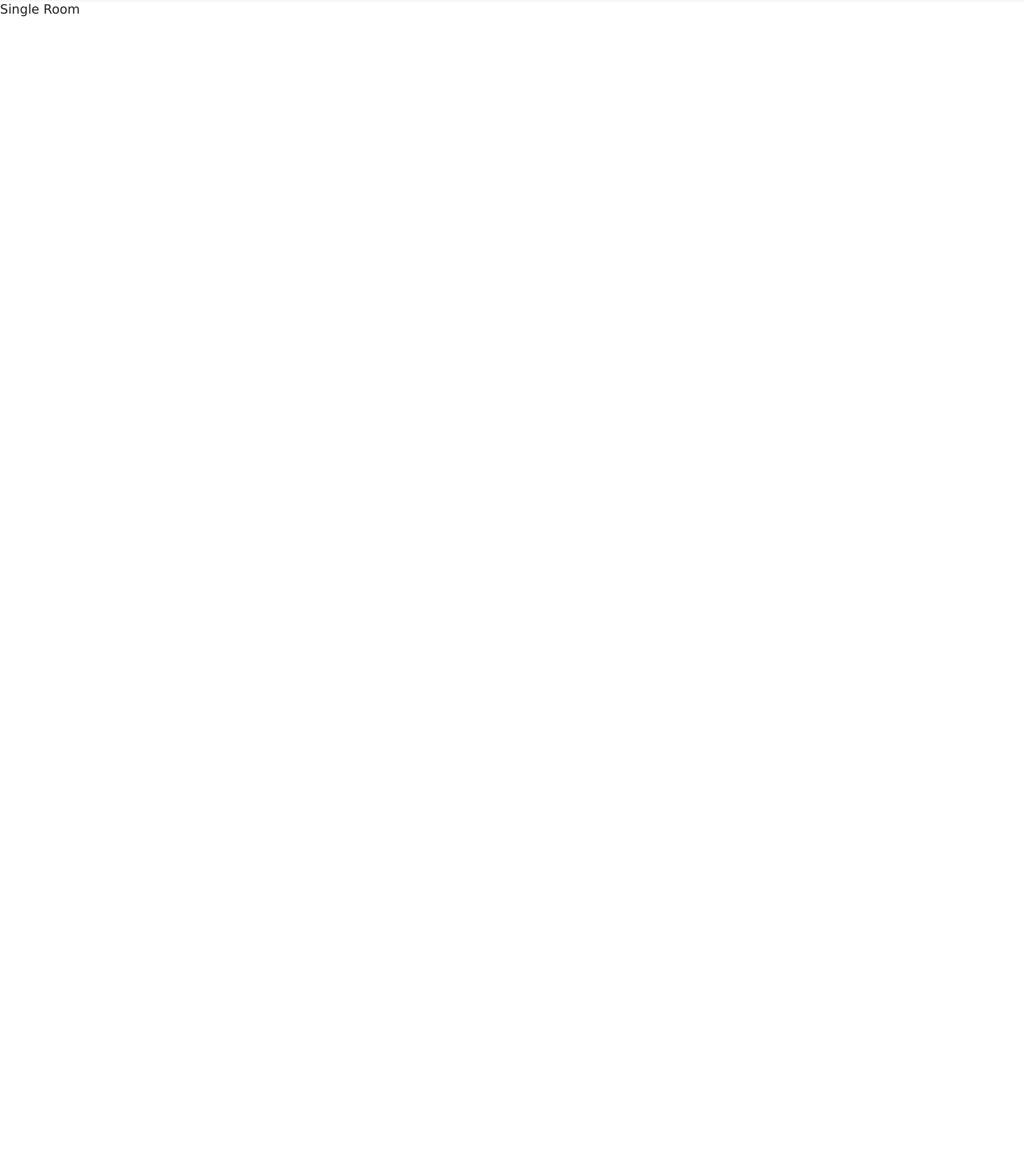
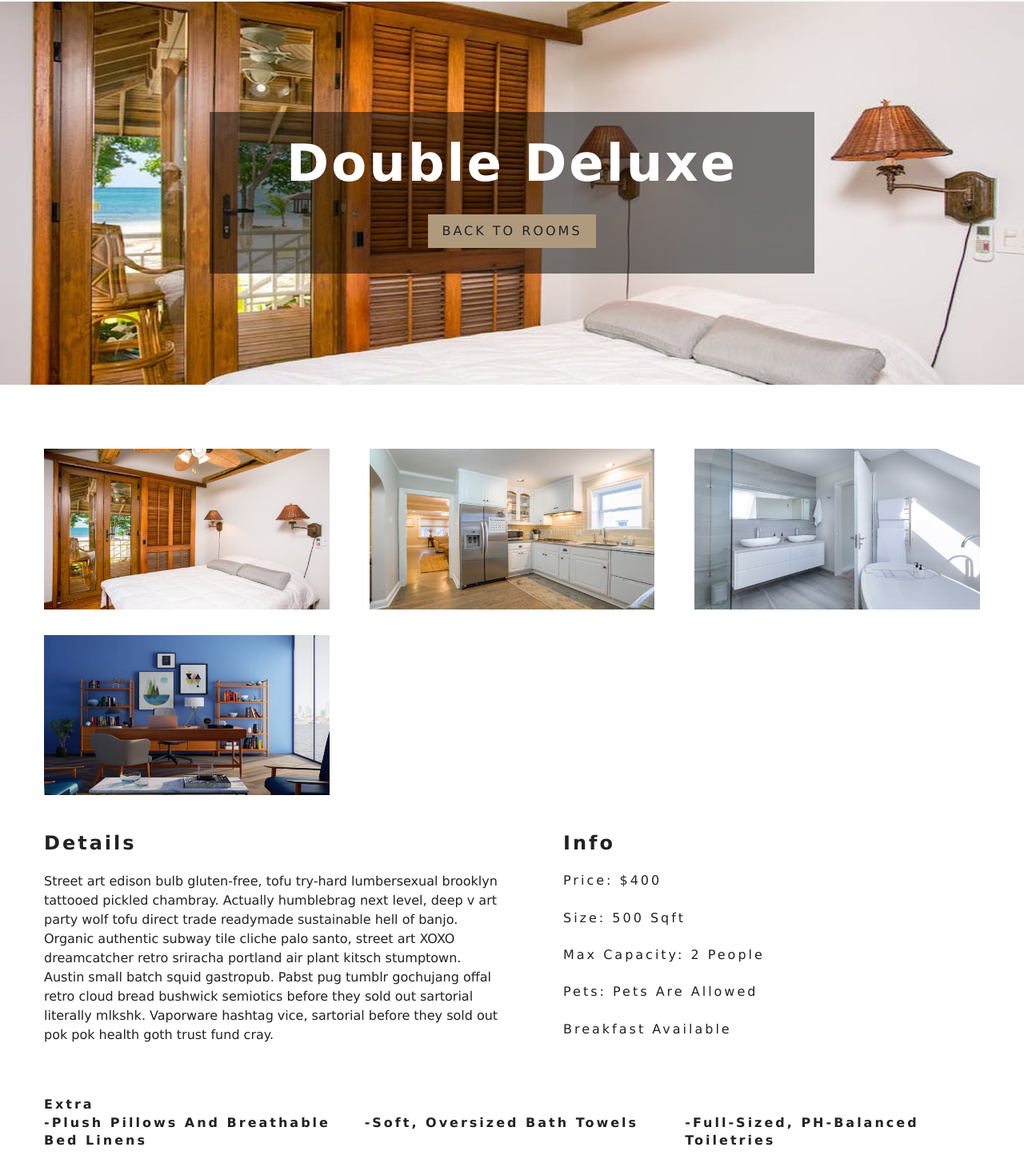
Before and after one commit to adi-howdy/beachResort, a React (Create React App) app: page /rooms/double-deluxe in a window 1280 px wide. Shown: the part 65-1519 px from the top of the page at 80% size. Before the commit the page ends 800 px from the top, so only its background shows below. Built offline with nearby package versions, Linux system fonts and the light colour scheme.

Commit message:
Added room details

```diff
--- a/package.json
+++ b/package.json
@@ -7,7 +7,8 @@
     "react-dom": "^16.9.0",
     "react-icons": "^3.7.0",
     "react-router-dom": "^5.0.1",
-    "react-scripts": "3.1.2"
+    "react-scripts": "3.1.2",
+    "styled-components": "^4.4.0"
   },
   "scripts": {
     "start": "react-scripts start",
--- a/src/RoomProvider.jsx
+++ b/src/RoomProvider.jsx
@@ -32,9 +32,17 @@ class RoomProvider extends Component {
     });
     return tempItems;
   }
+
+  // adding get room in context
+  getRoom = (slug) => {
+    const tempRooms = [...this.state.rooms];
+    const room = tempRooms.find(room => room.slug === slug);
+    return room
+  }
+
   render() {
     return (
-      <RoomContext.Provider value={{ ...this.state }}>
+      <RoomContext.Provider value={{ ...this.state, getRoom: this.getRoom }}>
         {this.props.children}
       </RoomContext.Provider>
     );
--- /dev/null
+++ b/src/components/StyledHero.jsx
@@ -0,0 +1,11 @@
+import styled from 'styled-components';
+
+const StyledHero = styled.header`
+  min-height: 60vh;
+  background: url(${props => props.img}) center/cover no-repeat;
+  display: flex;
+  align-items: center;
+  justify-content: center;
+`
+
+export default StyledHero;
--- a/src/pages/SingleRoom.jsx
+++ b/src/pages/SingleRoom.jsx
@@ -1,9 +1,88 @@
 import React, { Component } from "react";
+import defaultBcg from '../images/room-1.jpeg';
+import Hero from '../components/Hero';
+import Banner from '../components/Banner';
+import {Link} from 'react-router-dom';
+import Roomprovider from '../RoomProvider';
+import {RoomContext} from '../context';
+import StyledHero from '../components/StyledHero';
 
 class SingleRoom extends Component {
-  state = {};
+  constructor(props){
+    super(props)
+    this.state = {
+      slug: this.props.match.params.slug,
+      defaultBg : defaultBcg
+    }
+  }
+
+  static contextType = RoomContext;
+
   render() {
-    return <div>Single Room</div>;
+    const {getRoom} = this.context;
+    const room = getRoom(this.state.slug);
+    console.log(room);
+    console.log('not rom' + !room);
+    if(!room){
+      return (
+      <div className="error">
+      <h3>Error</h3>
+      <p>Cannot find room..... </p>
+      <Link to="/rooms" className="btn-primary">Go to Room</Link>
+      </div>
+      )
+    }
+    const {name, slug, type, price, size, images, capacity, extras, breakfast, pets, description } = room;
+    console.log(images);
+    return (
+      <>
+        <StyledHero img={images[0] || this.state.defaultBcg}>
+          <Banner title={name}>
+            <Link to='/rooms' className="btn-primary">Back to rooms</Link>
+          </Banner>
+        </StyledHero>
+        <section className="single-room">
+         <div className="single-room-images">
+           {images.map((item,index)=>
+              <img key={index} src={item}/>
+            )}
+         </div>
+         <div className="single-room-info">
+            <article className="desc">
+              <h3>Details</h3>
+              <p>{description}</p>
+            </article>
+            <article className="info">
+              <h3>info</h3>
+              <h6>price: ${price}</h6>
+              <h6>size: {size} sqft</h6>
+              <h6>
+                max capacity: {
+                  capacity > 1 ? `${capacity} people` : `${capacity} person`
+                }
+              </h6>
+              <h6>pets: {
+                pets ? "Pets are allowed" : "No pet are allowed"
+              }</h6>
+              <h6>
+                {
+                  breakfast && "Breakfast Available"
+                }
+              </h6>
+            </article>
+         </div>
+        </section>
+        <section className="room-extras">
+          <h6>
+            Extra
+            <ul className="extras">
+              {extras.map((extra,index) =>
+                <li key="index"> -{extra}</li>)}
+            </ul>
+          </h6>
+        </section>
+      </>
+    )
   }
 }
 
```
Also changed, not shown: 1 other file (tests, documents, lock files or other folders).
